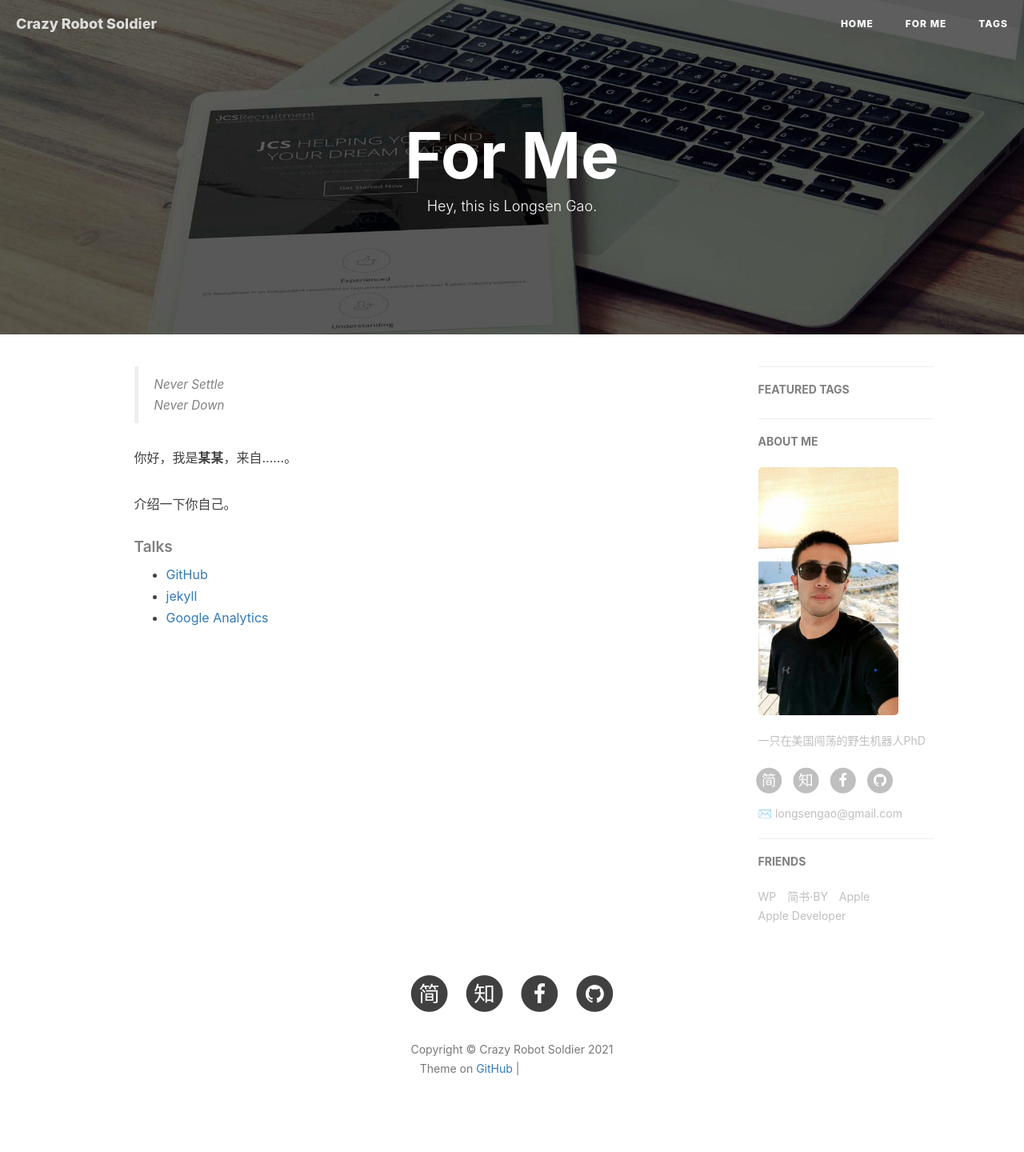
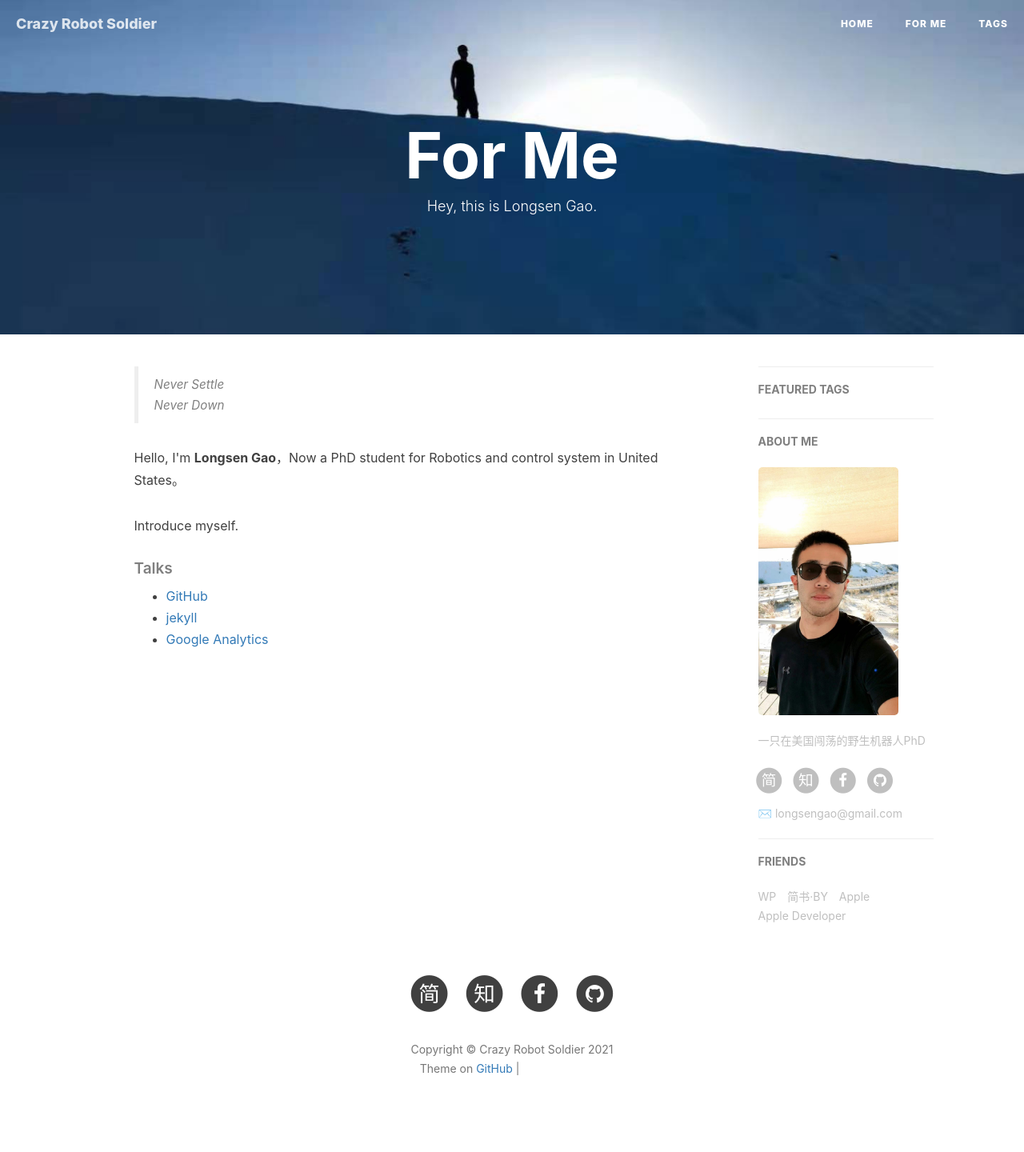
Before and after one commit to gaolongsen/gaolongsen.github.io, a Jekyll site: the page built from about.html, in a window 1280 px wide. Shown: the whole page at 80% size. Built offline with Jekyll 4.4.1, drawn with Linux system fonts in a browser that asks for light colours; nearby versions of some CDN libraries; comment, search, counter and statistics services are not loaded; grey boxes are pictures that could not be loaded.

Commit message:
Update about.html

```diff
--- a/about.html
+++ b/about.html
@@ -2,7 +2,7 @@
 layout: page
 title: "For Me"
 description: "Hey, this is Longsen Gao."
-header-img: "img/post-bg-rwd.jpg"
+header-img: "img/Forme.jpg"
 ---
 
 <!-- Language Selector -->
@@ -18,9 +18,9 @@ header-img: "img/post-bg-rwd.jpg"
     <blockquote><p>Never Settle<br>
     Never Down</p></blockquote>
 
-    <p>你好，我是<strong>某某</strong>，来自……。</p>
+    <p>Hello, I'm <strong>Longsen Gao</strong>，Now a PhD student for Robotics and control system in United States。</p>
 
-    <p>介绍一下你自己。</p>
+    <p>Introduce myself.</p>
 
 
 
```
